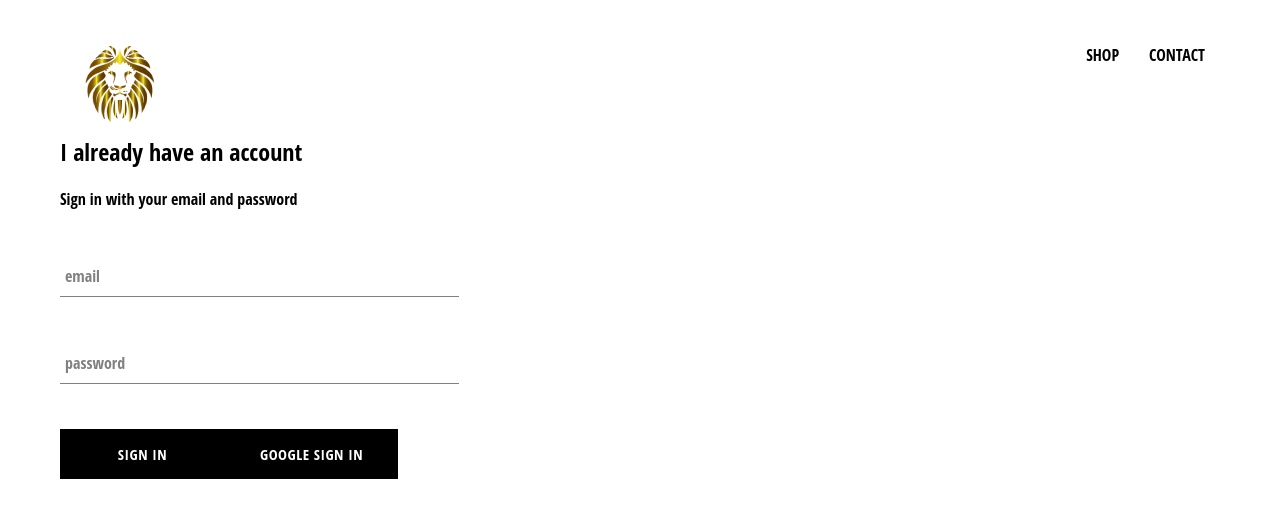
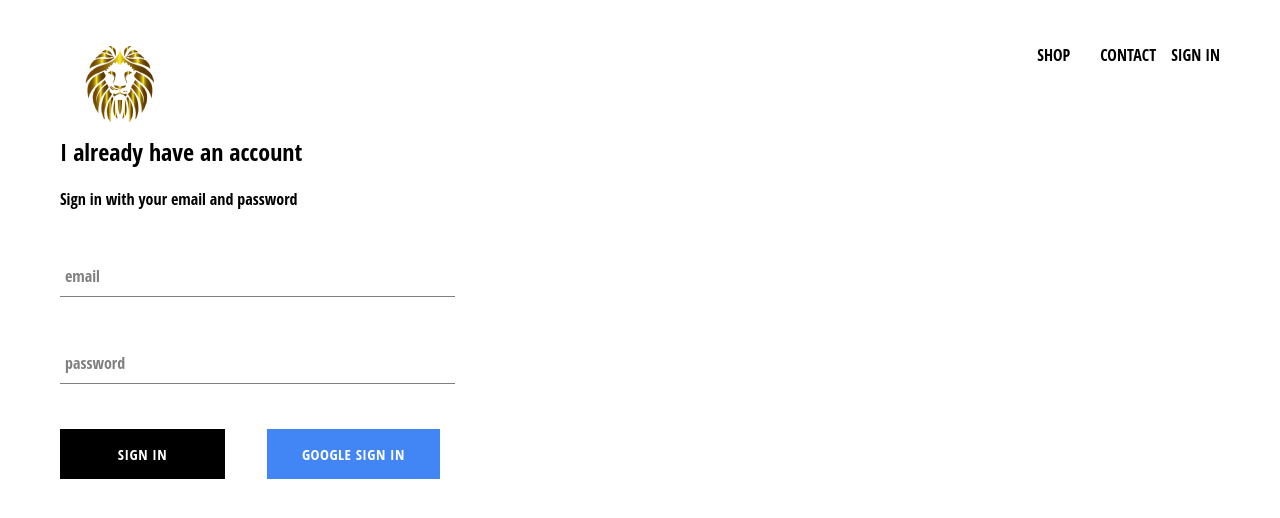
Before and after one commit to JCode918/ECommerce_ReactJs, a React (Create React App) app: page /signin in a window 1280 px wide. Shown: the top 518 px of the page. Built offline with nearby package versions, Linux system fonts and the light colour scheme; no server answers.

Commit message:
Google Signin Works

```diff
--- a/package.json
+++ b/package.json
@@ -6,13 +6,13 @@
     "@testing-library/jest-dom": "^4.2.4",
     "@testing-library/react": "^9.3.2",
     "@testing-library/user-event": "^7.1.2",
-    "firebase": "^7.15.0",
+    "firebase": "^7.16.1",
     "node-sass": "^4.14.1",
     "react": "^16.13.1",
     "react-dom": "^16.13.1",
     "react-router-dom": "^5.2.0",
     "react-scripts": "3.4.1",
-    "typescript": "^3.9.5"
+    "typescript": "^3.9.7"
   },
   "scripts": {
     "start": "react-scripts start",
--- a/src/App.js
+++ b/src/App.js
@@ -27,18 +27,24 @@
     }
   }
 
+  unsubscribeFromAuth = null;
+
   componentDidMount(){
-    auth.onAuthStateChanged(user => {
+    this.unsubscribeFromAuth = auth.onAuthStateChanged(user => {
       this.setState({currentUser : user})
 
       console.log(user)
     })
   }
 
+  componentWillUnmount(){
+    this.unsubscribeFromAuth();
+  }
+
   render() {
     return (
       <div>
-        <Header />
+        <Header currentUser = {this.state.currentUser} />
         <Switch>
           <Route exact={true} path="/" component={Homepage} />
           <Route exact={true} path="/shop" component={ShopPage} />
--- a/src/components/custom-button/custom-button.component.jsx
+++ b/src/components/custom-button/custom-button.component.jsx
@@ -3,8 +3,8 @@
 import "./custom-button.styles.scss";
 
 
-const CustomButton = ({children, ...otherProps}) => (
-    <button className ='custom-button' {...otherProps}>
+const CustomButton = ({children, isGoogleSignIn, ...otherProps}) => (
+    <button className ={`${isGoogleSignIn ? 'google-sign-in' : ''} custom-button`} {...otherProps}>
         {children}
     </button>
 );
--- a/src/components/custom-button/custom-button.styles.scss
+++ b/src/components/custom-button/custom-button.styles.scss
@@ -19,4 +19,14 @@
       color: black;
       border: 1px solid black;
     }
+
+    &.google-sign-in{
+      background-color: #4285f4;
+      color: white;
+
+      &.hover{
+        background: #357ae8;
+        border: none;
+      }
+    }
   }
--- a/src/components/header/header.component.jsx
+++ b/src/components/header/header.component.jsx
@@ -1,11 +1,14 @@
 import React from 'react'
 import {Link} from 'react-router-dom'
+
+import {auth} from '../../firebase/firebase.utils'
+
 import './header.styles.scss'
 
 /*Importing Logo */
 import {ReactComponent as Logo} from '../../assets/Prismatic-Lion-10-No-Background.svg'
 
-const Header = () =>(
+const Header = ({currentUser}) =>(
     <div className='header'>
      <Link className='logo-container' to="/">
         <Logo className='logo'/>
@@ -13,6 +16,12 @@
      <div className='options'>
     <Link className='option' to='/shop'>SHOP</Link>
     <Link className='option' to='/shop'>CONTACT</Link>
+    {
+        currentUser ?
+        <div className ='option' onClick = {() => auth.signOut()}>SIGN OUT</div>
+        :
+        <Link className = 'optiong' to ='/signin'>SIGN IN</Link>
+    }
      </div>
     </div>
 )
--- a/src/components/header/header.styles.scss
+++ b/src/components/header/header.styles.scss
@@ -20,6 +20,7 @@
 
         .option{
             padding: 10px 15px;
+            cursor: pointer;
         }
     }
 
--- a/src/components/sign-in/sign-in.component.jsx
+++ b/src/components/sign-in/sign-in.component.jsx
@@ -50,10 +50,12 @@
             label="password"
             required
           />
-          <CustomButton type="submit" value="Submit Form">
-            Sign In
+          <div className="buttons">
+            <CustomButton type="submit" value="Submit Form">
+              Sign In
           </CustomButton>
-          <CustomButton onClick={signInWithGoogle}>Google Sign In</CustomButton>
+            <CustomButton onClick={signInWithGoogle} isGoogleSignIn>Google Sign In</CustomButton>
+          </div>
         </form>
       </div>
     );
--- a/src/components/sign-in/sign-in.styles.scss
+++ b/src/components/sign-in/sign-in.styles.scss
@@ -1,9 +1,14 @@
 .sign-in {
-    width: 30vw;
+    width: 380px;
     display: flex;
     flex-direction: column;
 
  .title{
      margin: 10px;
  }
+
+ .buttons{
+     display: flex;
+     justify-content: space-between;
+ }
 }
```
Also changed, not shown: 1 other file (tests, documents, lock files or other folders).
